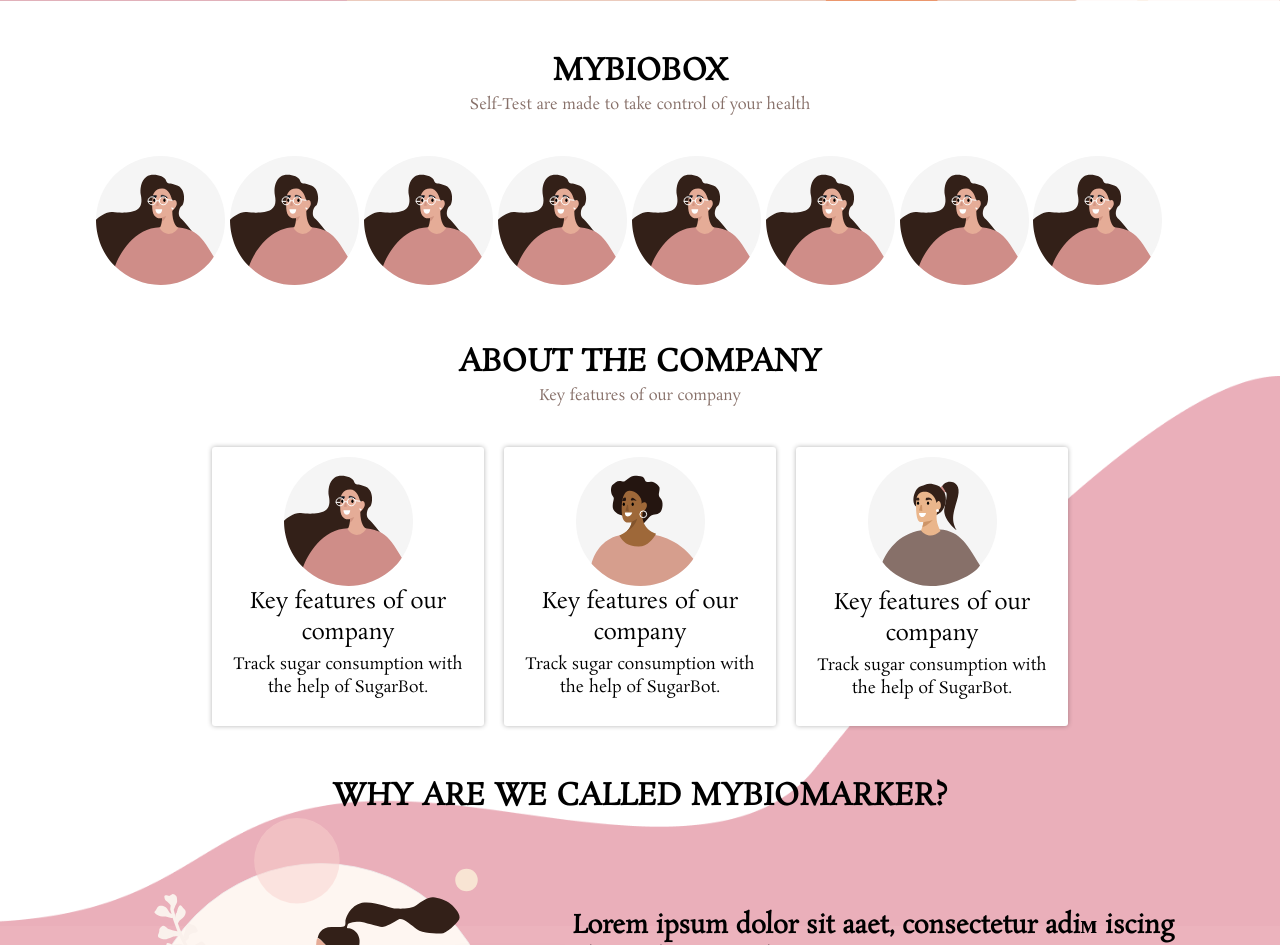
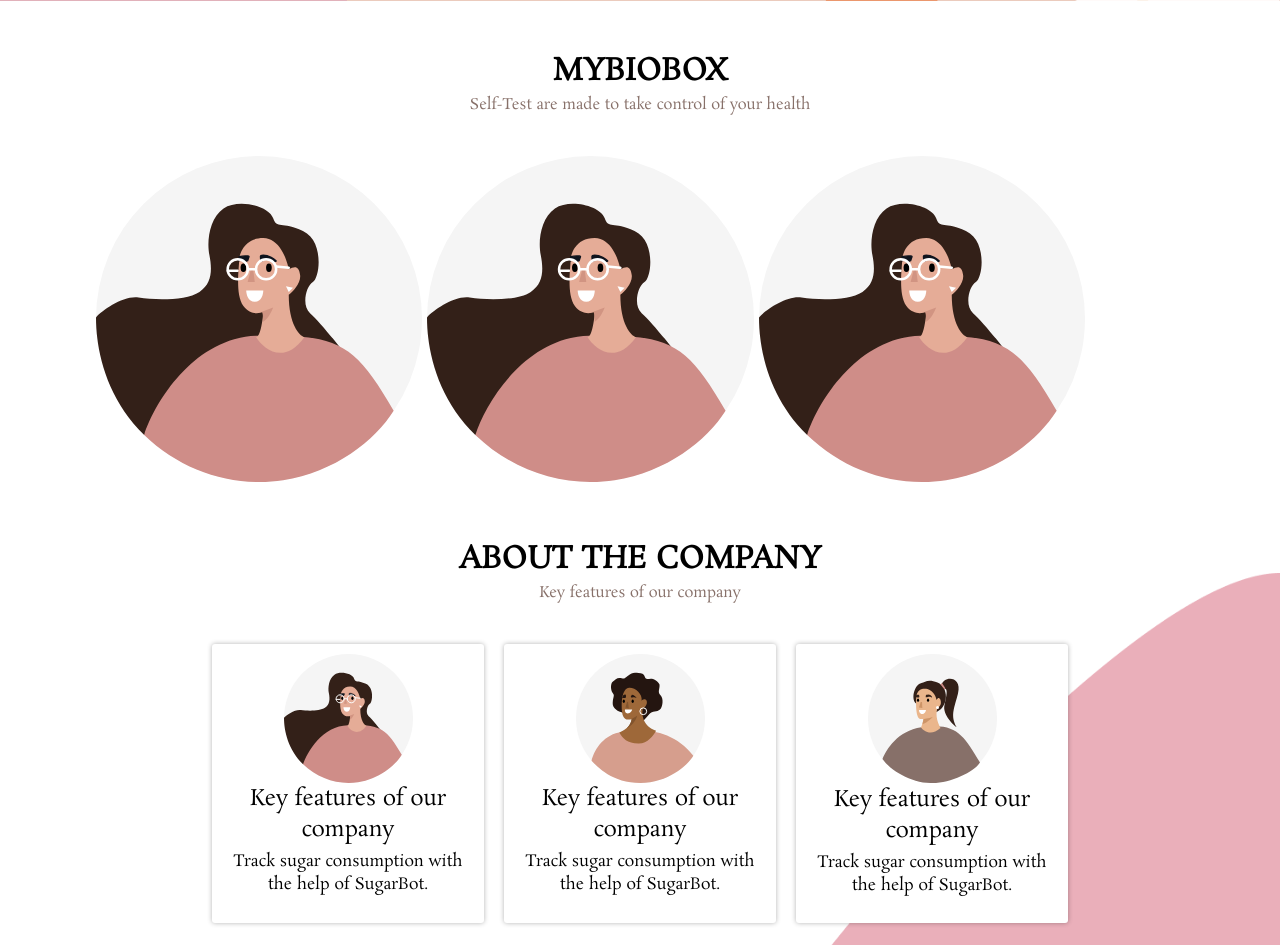
Before and after one commit to lisapol/mybiomarker-flask, a Flask app: page / in a window 1280 px wide. Shown: the part 679-1624 px from the top of the page. Run offline with Flask 2, Linux system fonts and the light colour scheme.

Commit message:
resize mybiobox images.

```diff
--- a/mybiomarker/static/css/master.css
+++ b/mybiomarker/static/css/master.css
@@ -367,9 +367,6 @@ footer {
   position: relative;
   height: 85vh;
   max-height: 739px;
-}
-.img1 {
-  position: relative;
 }
 .subscribe-btn {
   border: 1px solid #000;
--- a/mybiomarker/templates/index.html
+++ b/mybiomarker/templates/index.html
@@ -66,14 +66,9 @@
         </div>
         <div class="" id="">
         <div class="scrollmenu">
-          <img src="../static/img/key-features-img-1.svg">
-          <img src="../static/img/key-features-img-1.svg">
-          <img src="../static/img/key-features-img-1.svg">
-          <img src="../static/img/key-features-img-1.svg">
-          <img src="../static/img/key-features-img-1.svg">
-          <img src="../static/img/key-features-img-1.svg">
-          <img src="../static/img/key-features-img-1.svg">
-          <img src="../static/img/key-features-img-1.svg">
+          <img style="height:30%; width:30%" src="../static/img/key-features-img-1.svg">
+          <img style="height:30%; width:30%" src="../static/img/key-features-img-1.svg">
+          <img style="height:30%; width:30%" src="../static/img/key-features-img-1.svg">
         </div>
         </div>
       </div>
```
